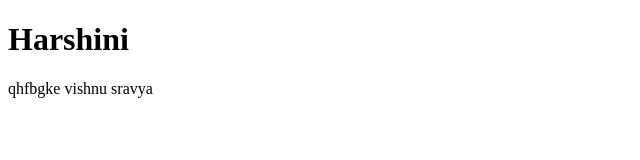
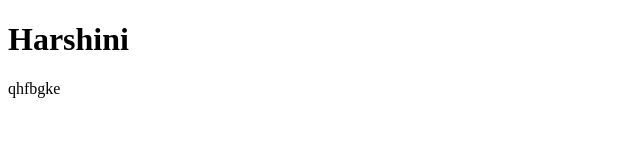
Before and after one commit to HarshiniBalanagu15/git1, a plain HTML site: page index.html in a window 1280 px wide. Shown: the whole page, without its empty margins (0-640 px from the left). Drawn offline with Linux system fonts and the light colour scheme.

Commit message:
Update index.html

```diff
--- a/index.html
+++ b/index.html
@@ -9,7 +9,6 @@
 <body>
     <h1>Harshini</h1>
     qhfbgke
-  vishnu
-    sravya
+
 </body>
 </html>
```
